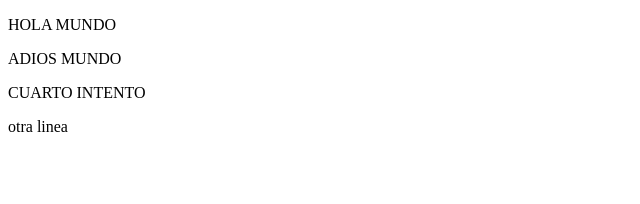
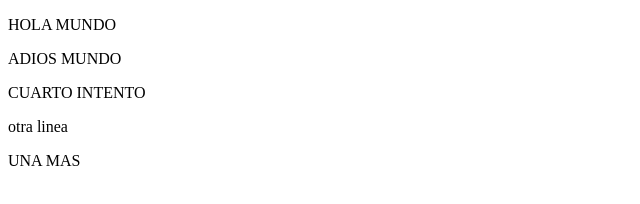
Before and after one commit to art0rio/Proyecto_web_ciclo_3, a plain HTML site: page index.html in a window 1280 px wide. Shown: the full height of the page, 0-640 px from the left. Drawn offline with Linux system fonts and the light colour scheme.

Commit message:
six commit

```diff
--- a/index.html
+++ b/index.html
@@ -8,7 +8,7 @@
 </head>
 <body>
     <p>HOLA MUNDO</p> <p>ADIOS MUNDO</p><p>CUARTO INTENTO</p>
-    <p>otra linea</p>
+    <p>otra linea</p><p>UNA MAS</p>
 
 </body>
 </html>
```
